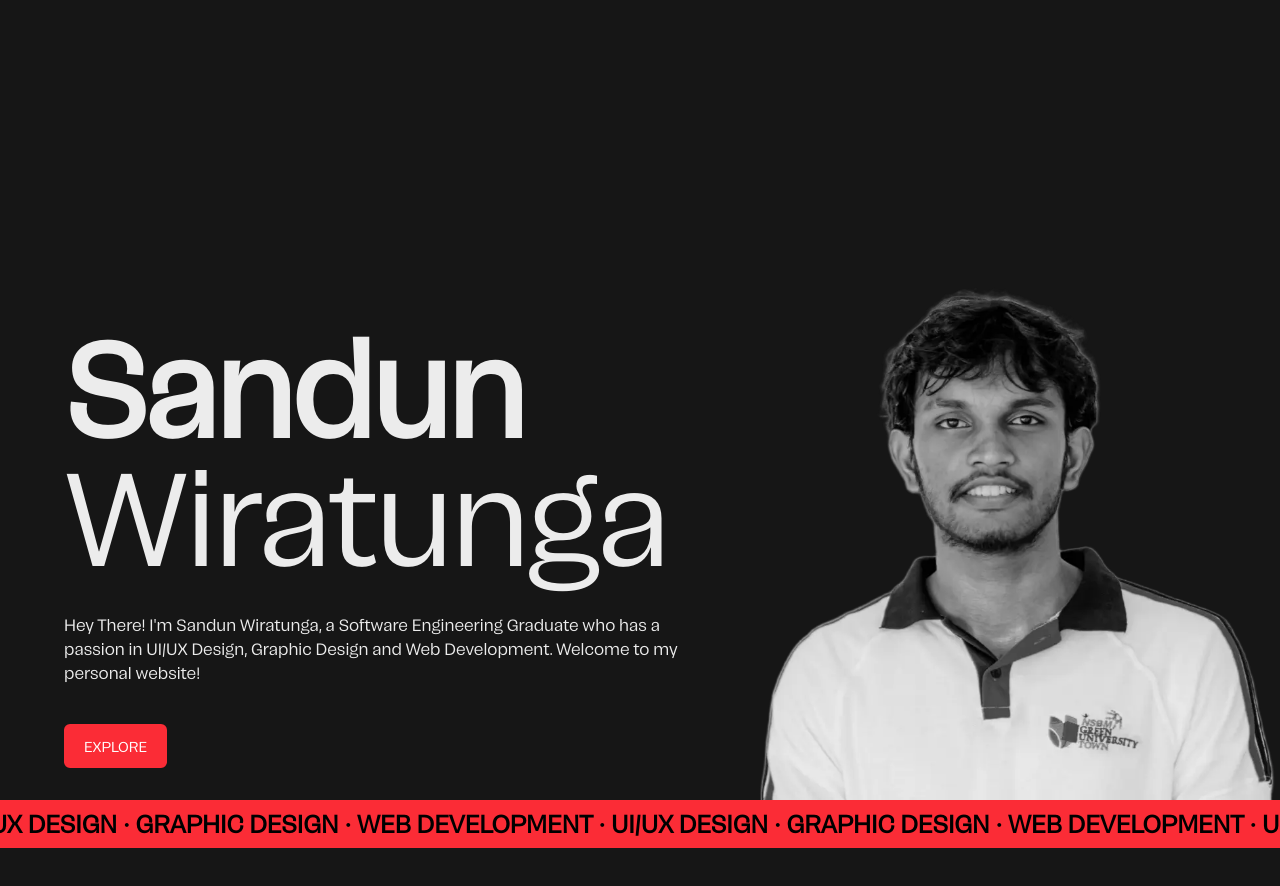
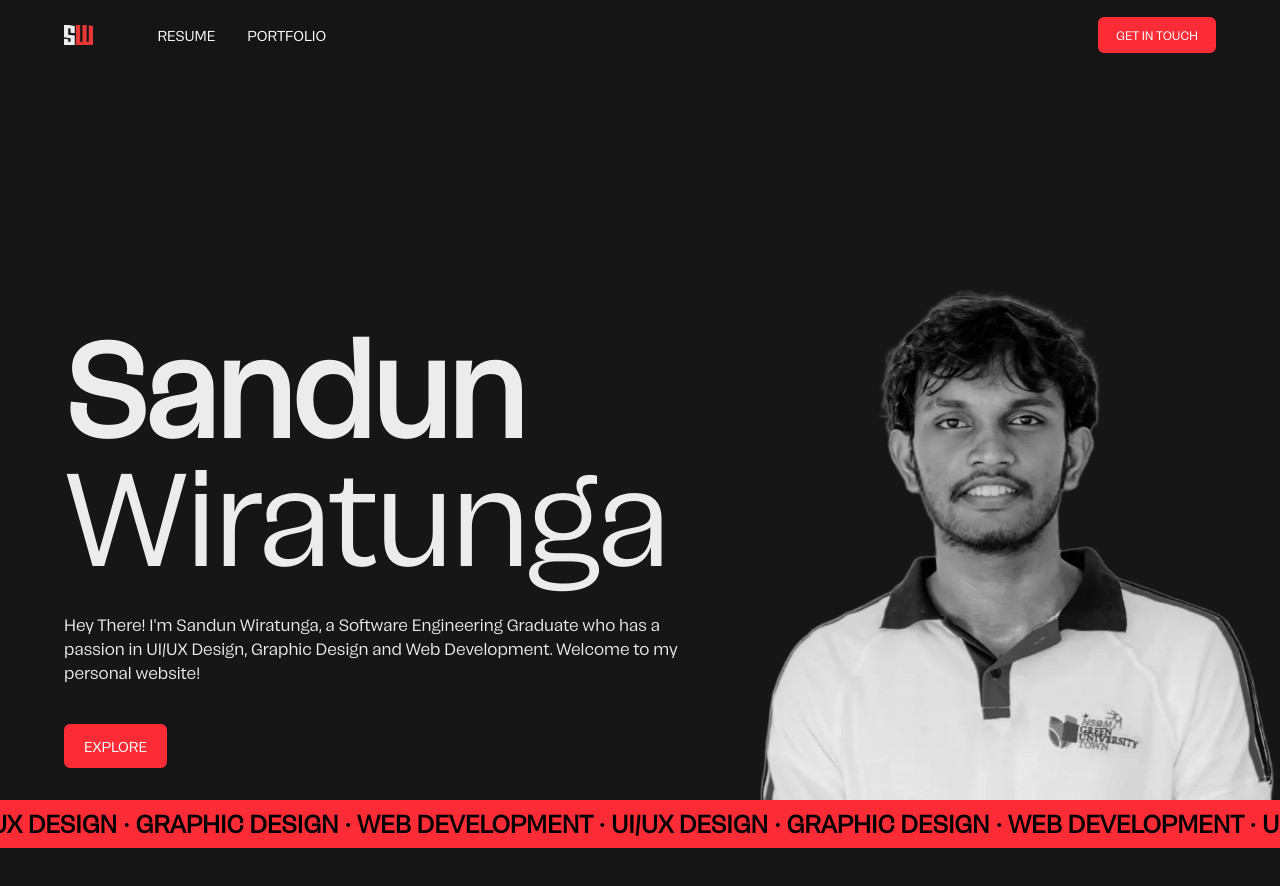
Before and after one commit to sandunwira/portfolio, a React (Vite) app: page / in a window 1280 px wide. Shown: the top 886 px of the page. Built offline with nearby package versions, Linux system fonts and the light colour scheme.

Commit message:
feat: add navigation bar with links and contact button to HomePage

```diff
--- a/src/pages/Home.jsx
+++ b/src/pages/Home.jsx
@@ -1,8 +1,32 @@
 import React from "react";
+import { Link } from "react-router-dom";
 
 function HomePage() {
 	return (
 		<>
+			<nav className="fixed top-0 left-0 w-full backdrop-blur-xl bg-[#161616C0] z-100 h-17.5">
+				<div className="h-full w-full flex items-center justify-between px-0 md:px-16 py-4">
+					<div className="flex items-center space-x-16">
+						<Link to="/" className="text-white hover:text-gray-300 transition-colors duration-300">
+							<img src="/images/logo.svg" alt="Logo" className="h-5 w-auto object-contain" />
+						</Link>
+
+						<div className="hidden md:flex items-center space-x-8 uppercase">
+							<Link to="/" className="text-white font-light text-sm hover:text-gray-300 transition-colors duration-300">
+								Resume
+							</Link>
+							<Link to="/portfolio" className="text-white font-light text-sm hover:text-gray-300 transition-colors duration-300">
+								Portfolio
+							</Link>
+						</div>
+					</div>
+
+					<button className="uppercase text-xs bg-red-500 text-white px-4 py-2 rounded-md hover:bg-red-600 border-2 border-red-500 transition-colors duration-300">
+						Get In Touch
+					</button>
+				</div>
+			</nav>
+
 			<header className="h-dvh w-full flex flex-row">
 				<div className="h-full w-7/12 flex items-end justify-between py-8 px-16">
 					<div className="flex flex-col items-start space-y-10">
```
